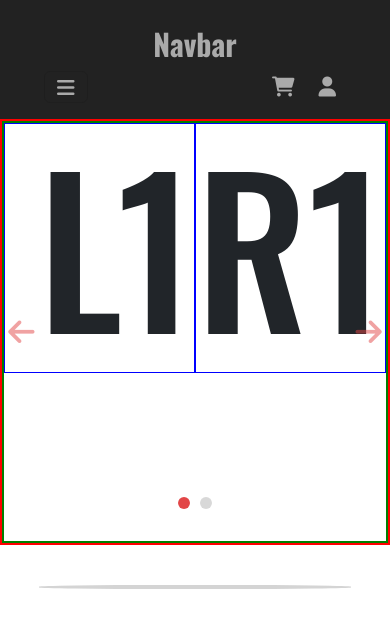
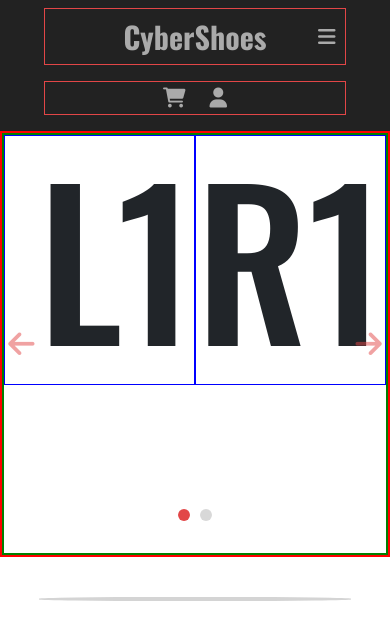
Before and after one commit to AcedenD/BCS07_AD_KN_CAPSTONEJS, a plain HTML site: page index.html in a window 390 px wide. Shown: the top 626 px of the page. Drawn offline with nearby package versions, Linux system fonts and the light colour scheme; no server answers.

Commit message:
fixed nav

```diff
--- a/css/index.css
+++ b/css/index.css
@@ -21,6 +21,10 @@ hr {
   padding: 0 20px;
 }
 
+.navbar {
+  position: relative;
+}
+
 .nav_sec .navbar-brand {
   font-size: 30px;
   font-weight: 700;
@@ -29,6 +33,10 @@ hr {
 
 .nav_sec span {
   color: #aaa;
+}
+
+.nav_sec .collapse {
+  border: 1px solid #E24647;
 }
 
 .nav_sec .collapse .navbar-nav li a{
@@ -56,6 +64,17 @@ hr {
   border: 3px solid #E24647;
   border-radius: 0.375rem;
   box-shadow: none;
+}
+
+.navbar-toggler-icon {
+  background-image: none;
+  background-color: transparent;
+  width: 30px;
+  height: 30px;
+}
+
+.navbar-brand, .nav_right {
+  border: 1px solid #E24647;
 }
 
 
@@ -259,8 +278,34 @@ footer .footer_copy a:hover{
     padding: 10px;
     font-size: 14px;
   }
+}
 
-  .collapse .navbar-collapse{
+@media screen and (max-width: 992px) {
+
+  .navbar-collapse .navbar-nav{
+    align-items: center;
+  }
+
+  .navbar-toggler-icon {
+    position: absolute;
+    top: 20px;
+    right: 5%;
+    /* background-color: #E24647; */
+    border-radius: 5px;
+    color: #fff;
+    font-weight: 800;
+    line-height: 34px;
+  }
+
+  .navbar-toggler,
+  .navbar-toggler:focus,
+  .navbar-toggler:hover {
+    border: 0px solid transparent;
+    outline: none;
+    box-shadow: none;
+  }
+
+  .nav_right {
     justify-content: center;
   }
 }
--- a/index.html
+++ b/index.html
@@ -30,17 +30,17 @@
 <body>
   <header>
     <!-- place navbar here -->
-    <section class="nav_sec py-lg-2 py-md-1">
+    <section class="nav_sec py-lg-2 py-0">
       <div class="container">
-        <nav class="navbar navbar-expand-lg bg-body-tertiary py-3 ">
+        <nav class="navbar navbar-expand-lg bg-body-tertiary py-2 ">
           <div class="container-fluid d-flex">
             <a class="navbar-brand col-lg-2 col-md-12 col-sm-12 col-12 d-flex justify-content-center"
-              href="#">Navbar</a>
+              href="#">CyberShoes</a>
             <button class="navbar-toggler" type="button" data-bs-toggle="collapse" data-bs-target="#navbarNavDropdown"
               aria-controls="navbarNavDropdown" aria-expanded="false" aria-label="Toggle navigation">
-              <span class="fa fa-bars"></span>
+              <span class="navbar-toggler-icon fa fa-bars d-flex justify-content-center align-content-center"></span>
             </button>
-            <div class="collapse navbar-collapse justify-content-end col-lg-8 col-md-6 col-sm-6 col-xs-6"
+            <div class="collapse navbar-collapse justify-content-lg-end col-lg-8 col-md-12 col-12 "
               id="navbarNavDropdown">
               <ul class="navbar-nav">
                 <li class="nav-item">
@@ -54,7 +54,7 @@
                 </li>
               </ul>
             </div>
-            <div class="nav_right d-flex gap-1 col-lg-2 col-md-6 col-sm-6 col-xs-6 justify-content-center ">
+            <div class="nav_right d-flex gap-1 col-lg-2 col-md-12 col-12 justify-content-lg-end my-2 py-1">
               <div id="cart_block">
                 <a href=""><i class="fa fa-cart-shopping"></i></a>
               </div>
```
